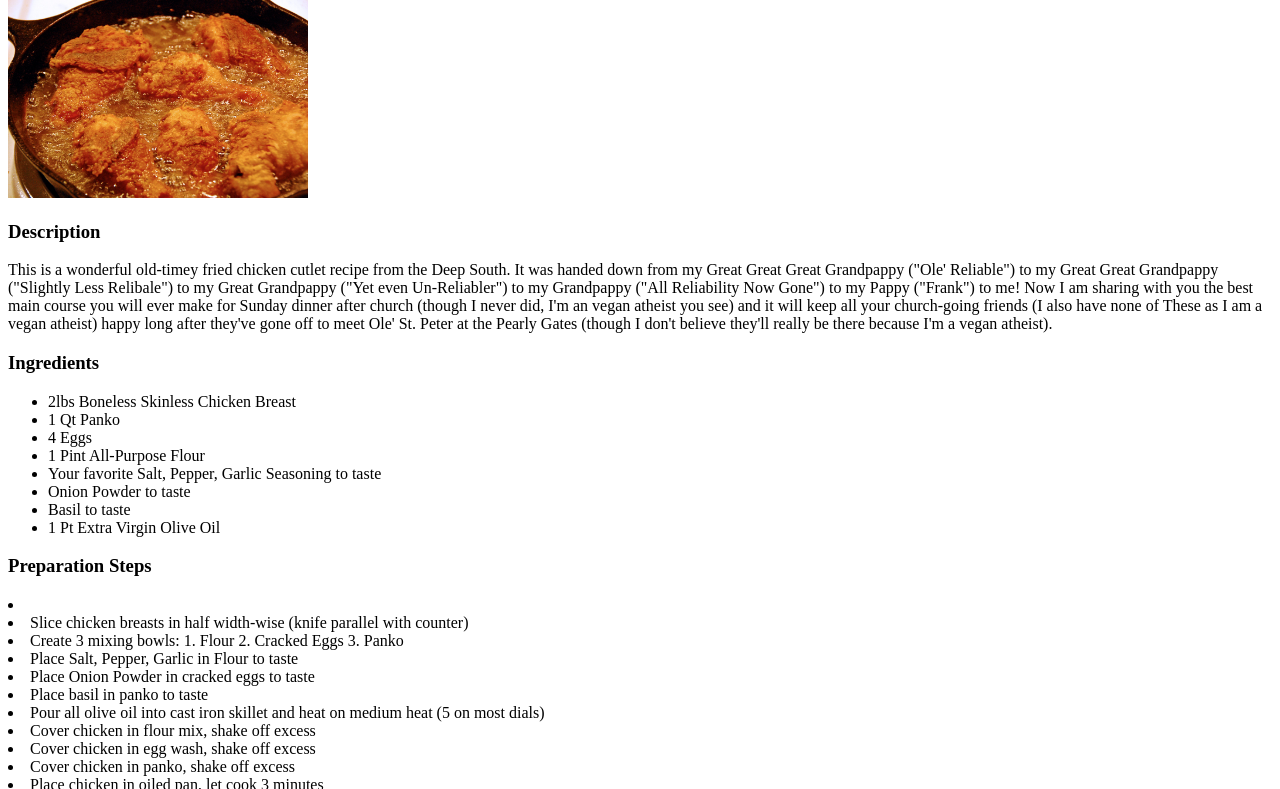
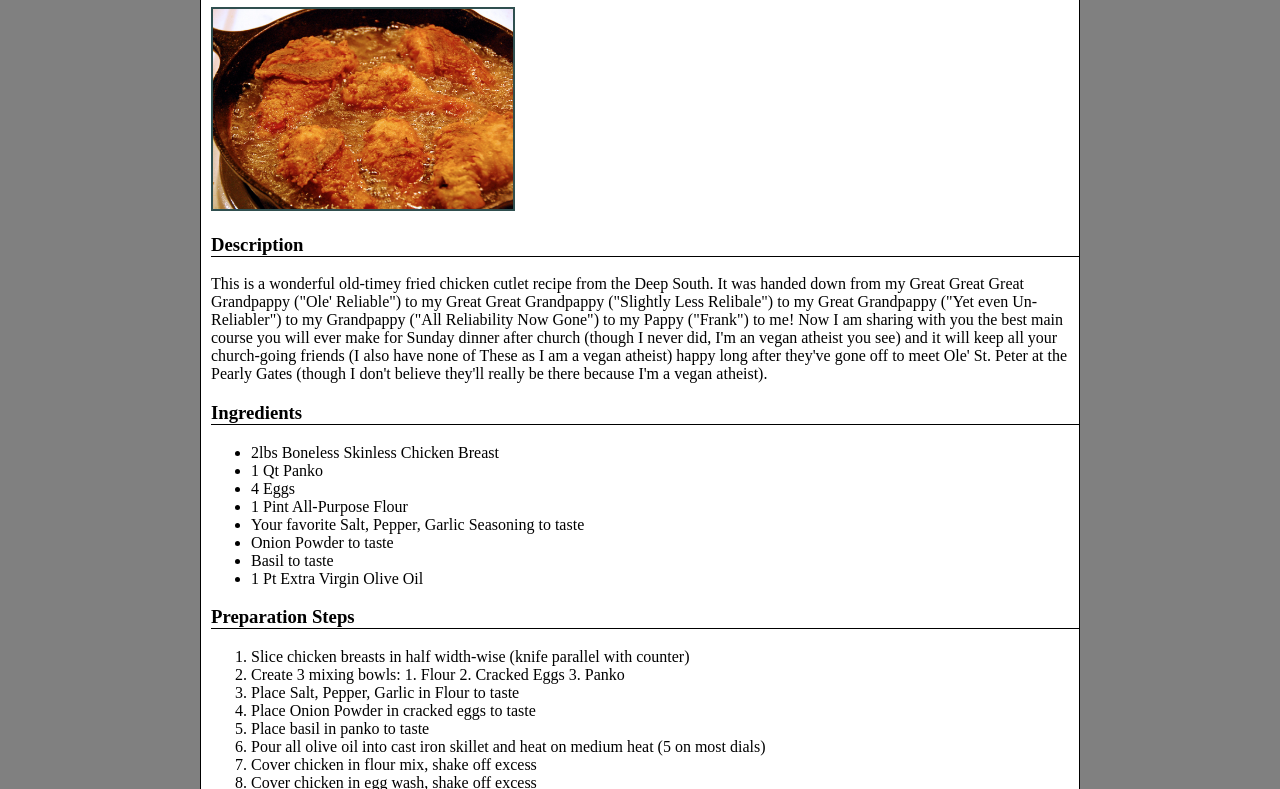
Before and after one commit to 0x0N1-sec/theOdinProject, a plain HTML site: page odin-recipes/recipes/fried-chicken.html in a window 1280 px wide. Shown: the part 82-871 px from the top of the page. Drawn offline with Linux system fonts and the light colour scheme.

Commit message:
CSS work

```diff
--- a/odin-recipes/recipes/fried-chicken.html
+++ b/odin-recipes/recipes/fried-chicken.html
@@ -3,9 +3,10 @@
 <head>
     <meta charset="UTF-8">
     <meta name="viewport" content="width=device-width, initial-scale=1.0">
+    <link rel="stylesheet" href="../styles.css">
     <title>Odin's Recipes - Fried Chicken</title>
 </head>
-<body>
+<body class="specific">
     <h1>Fried Chicken</h1>
     <img src="../img/fried-chicken.jpg" width="300" height="200" alt="fried-chicken">
     <h3>Description</h3>
@@ -35,7 +36,7 @@
         <li>1 Pt Extra Virgin Olive Oil</li>
     </ul>
     <h3>Preparation Steps</h3>
-    <li>
+    <ol>
         <li>Slice chicken breasts in half width-wise (knife parallel with counter)</li>
         <li>Create 3 mixing bowls: 1. Flour 2. Cracked Eggs 3. Panko</li>
         <li>Place Salt, Pepper, Garlic in Flour to taste</li>
@@ -49,7 +50,9 @@
         <li>Flip chicken and let cook 3 minutes.</li>
         <li>Remove chicken to paper towle over plate and drain</li>
         <li>Let rest 3-5 minutes then serve</li>
-    </li>
-    <a href="../index.html">Home</a>
+    </ol>
+    <div class="home">
+        <a href="../index.html">Home</a>
+    </div>
 </body>
 </html>
--- /dev/null
+++ b/odin-recipes/styles.css
@@ -0,0 +1,28 @@
+html {
+    background-color: gray;;
+}
+
+body, .specific {
+    text-align: center;
+    margin-left: 200px;
+    margin-right: 200px;
+    border: 1px solid black;
+    background-color: white;
+}
+
+img {
+    border: 2px solid darkslategray;
+}
+
+h3 {
+    border-bottom: 1px solid black;
+}
+
+ul, ol {
+    text-align: left;
+}
+
+div, .specific {
+    text-align: left;
+    padding-left: 10px;
+}
```
Also changed, not shown: odin-recipes/index.html (+2 -1 lines), odin-recipes/recipes/bacon-and-eggs.html (+5 -2 lines), odin-recipes/recipes/ribs.html (+5 -2 lines).
